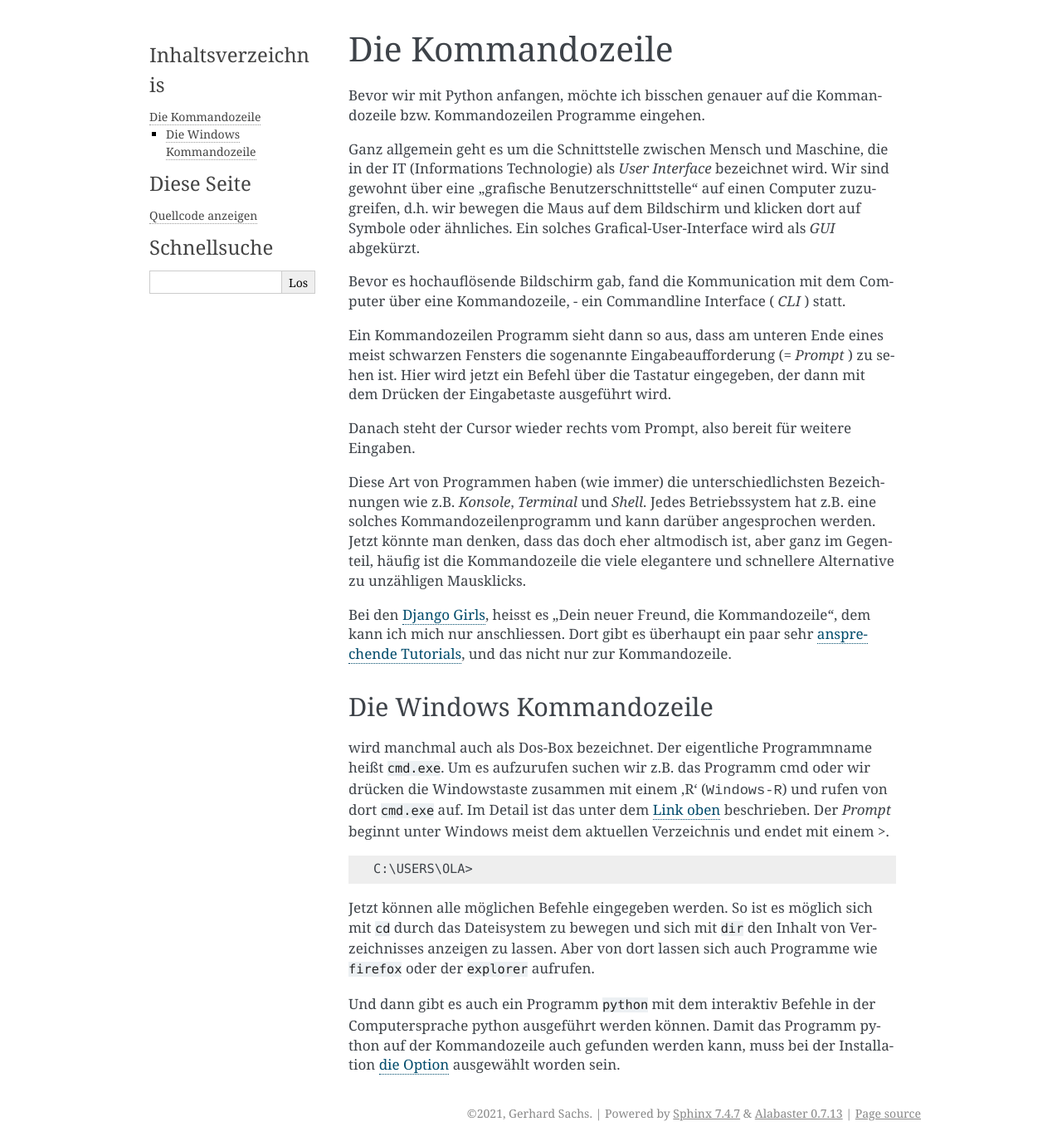
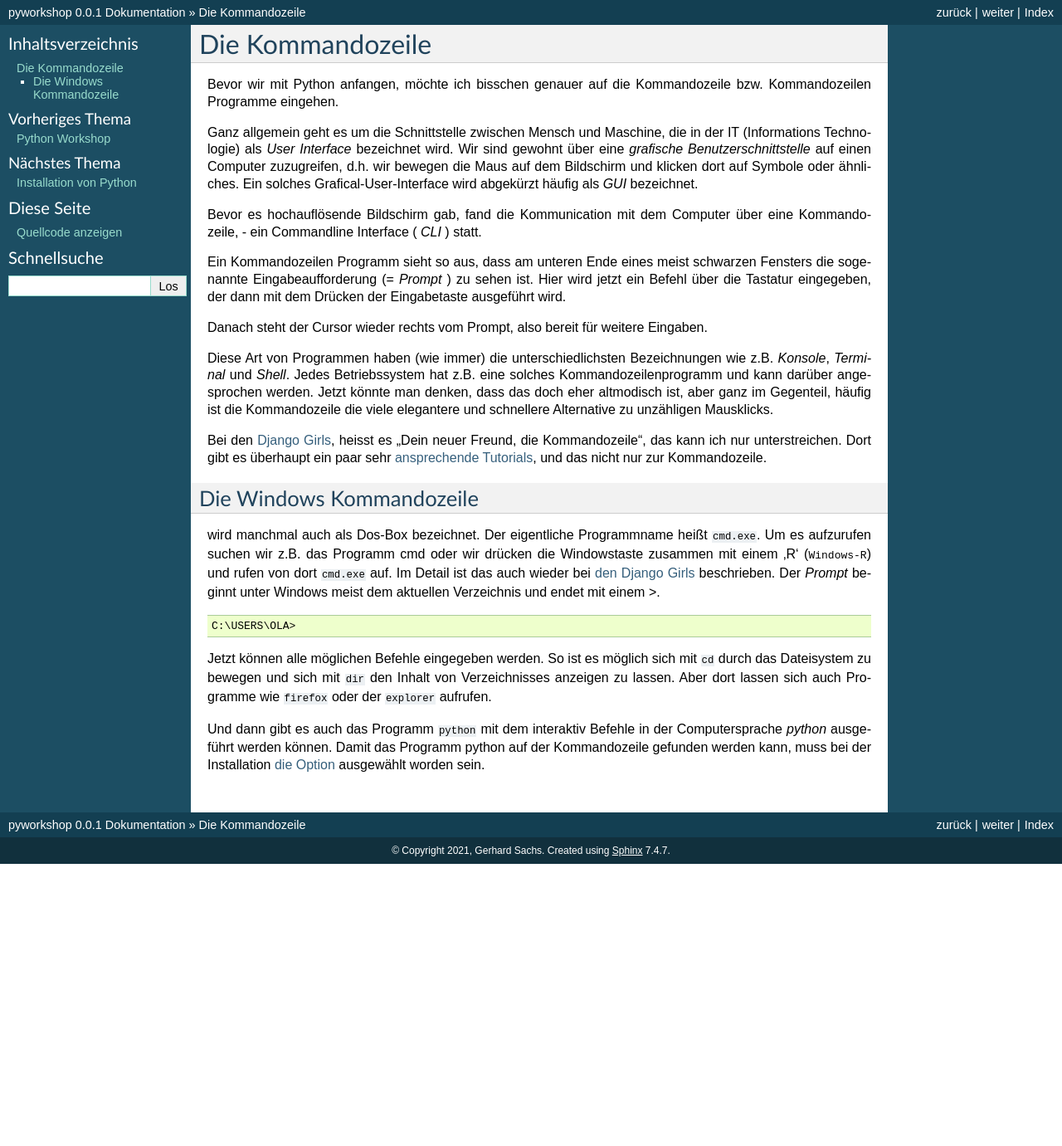
Before and after one commit to gerpark/pyworkshop, a Sphinx documentation site: the page built from docs/source/cmd.rst, in a window 1280 px wide. Shown: the whole page at 83% size. Built offline with Sphinx 7.4.7, drawn with Linux system fonts in a browser that asks for light colours; after the commit the page ends 1041 px from its top, so only the background shows below that.

Commit message:
sah: theme and tiny changes in cmd.rst

```diff
--- a/docs/source/cmd.rst
+++ b/docs/source/cmd.rst
@@ -12,15 +12,15 @@ Kommandozeile bzw. Kommandozeilen Programme eingehen.
 
 Ganz allgemein geht es um die Schnittstelle zwischen Mensch und Maschine,
 die in der IT (Informations Technologie) als *User Interface* bezeichnet wird.
-Wir sind gewohnt über eine "grafische Benutzerschnittstelle" auf einen
+Wir sind gewohnt über eine *grafische Benutzerschnittstelle* auf einen
 Computer zuzugreifen, d.h. wir bewegen die Maus auf dem Bildschirm
 und klicken dort auf Symbole oder ähnliches.
-Ein solches Grafical-User-Interface wird als *GUI* abgekürzt.
+Ein solches Grafical-User-Interface wird abgekürzt häufig als *GUI* bezeichnet.
 
 Bevor es hochauflösende Bildschirm gab, fand die Kommunication mit dem
 Computer über eine Kommandozeile, - ein Commandline Interface ( *CLI* ) statt.
 
-Ein Kommandozeilen Programm sieht dann so aus, dass am unteren Ende eines meist schwarzen Fensters
+Ein Kommandozeilen Programm sieht so aus, dass am unteren Ende eines meist schwarzen Fensters
 die sogenannte Eingabeaufforderung (= *Prompt* ) zu sehen ist.
 Hier wird jetzt ein Befehl über die Tastatur eingegeben,
 der dann mit dem Drücken der Eingabetaste ausgeführt wird.
@@ -36,7 +36,7 @@ häufig ist die Kommandozeile die viele elegantere und schnellere
 Alternative zu unzähligen Mausklicks.
 
 Bei den `Django Girls <https://djangogirls.org>`_, heisst es "Dein neuer Freund, die Kommandozeile",
-dem kann ich mich nur anschliessen. Dort gibt es überhaupt ein paar sehr `ansprechende Tutorials <https://tutorial.djangogirls.org/de/intro_to_command_line>`_,
+das kann ich nur unterstreichen. Dort gibt es überhaupt ein paar sehr `ansprechende Tutorials <https://tutorial.djangogirls.org/de/intro_to_command_line>`_,
 und das nicht nur zur Kommandozeile.
 
 
@@ -46,7 +46,7 @@ Die Windows Kommandozeile
 wird manchmal auch als Dos-Box bezeichnet. Der eigentliche Programmname heißt ``cmd.exe``.
 Um es aufzurufen suchen wir z.B. das Programm cmd oder wir drücken die Windowstaste zusammen mit einem 'R' (:kbd:`Windows-R`)
 und rufen von dort ``cmd.exe`` auf.
-Im Detail ist das unter dem `Link oben <https://tutorial.djangogirls.org/de/intro_to_command_line>`_ beschrieben.
+Im Detail ist das auch wieder bei `den Django Girls  <https://tutorial.djangogirls.org/de/intro_to_command_line>`_ beschrieben.
 Der `Prompt` beginnt unter Windows meist dem aktuellen Verzeichnis und endet mit einem `>`.
 
 .. code-block:: text
@@ -55,9 +55,9 @@ Der `Prompt` beginnt unter Windows meist dem aktuellen Verzeichnis und endet mit
 
 Jetzt können alle möglichen Befehle eingegeben werden. So ist es möglich sich mit ``cd`` durch das
 Dateisystem zu bewegen und sich mit ``dir`` den Inhalt von Verzeichnisses anzeigen zu lassen.
-Aber von dort lassen sich auch Programme wie ``firefox`` oder der ``explorer`` aufrufen.
+Aber dort lassen sich auch Programme wie ``firefox`` oder der ``explorer`` aufrufen.
 
-Und dann gibt es auch ein Programm  ``python`` mit dem interaktiv Befehle in der Computersprache python ausgeführt werden können.
-Damit das Programm python auf der Kommandozeile auch gefunden werden kann, muss bei der Installation
+Und dann gibt es auch das Programm ``python`` mit dem interaktiv Befehle in der Computersprache *python* ausgeführt werden können.
+Damit das Programm python auf der Kommandozeile gefunden werden kann, muss bei der Installation
 :ref:`die Option <myinstallation-hint>`
 ausgewählt worden sein.
--- a/docs/source/conf.py
+++ b/docs/source/conf.py
@@ -54,7 +54,8 @@ exclude_patterns = []
 # The theme to use for HTML and HTML Help pages.  See the documentation for
 # a list of builtin themes.
 #
-html_theme = 'alabaster'
+# html_theme = 'alabaster'
+html_theme = 'classic'
 
 # Add any paths that contain custom static files (such as style sheets) here,
 # relative to this directory. They are copied after the builtin static files,
```
